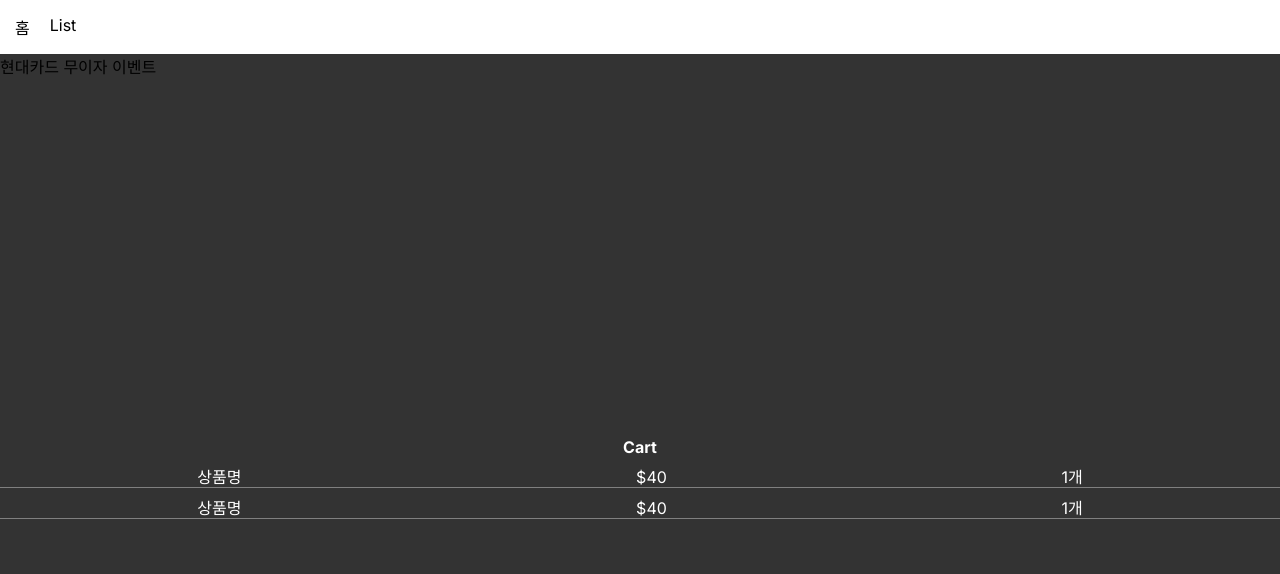
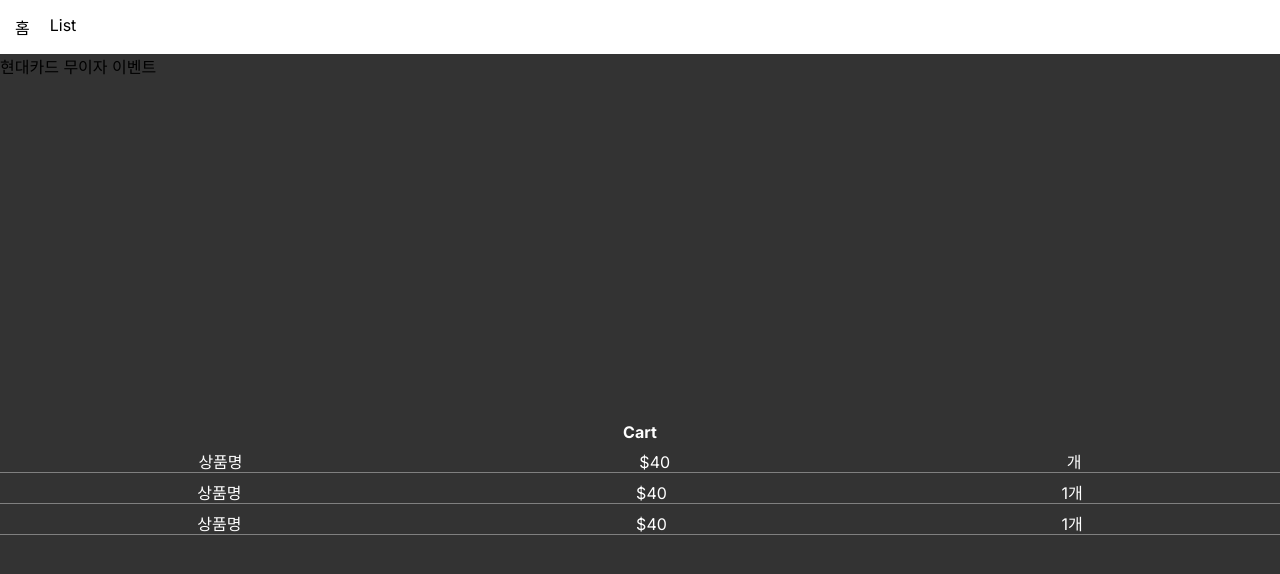
Before and after one commit to hey-ri/coop-fresh, a Next.js app: page /cart in a window 1280 px wide. Shown: the top 574 px of the page. Built offline with nearby package versions, Linux system fonts and the light colour scheme.

Commit message:
feature of client component , server component and import export syntax

```diff
--- /dev/null
+++ b/app/cart/data.jsx
@@ -0,0 +1,6 @@
+// export default age;
+export { age, name };
+let age = 20;
+let name = 20;
+/* 여러개를 내보내고 싶을 떈 export {} 꺼내쓸때는 import {꺼내기1, 꺼내기2}
+한개만 내보내도 될땐 export defatul 내보낼이름 */
--- a/app/cart/page.js
+++ b/app/cart/page.js
@@ -1,3 +1,15 @@
+// 'use client';
+/* 윗줄을 맨 위에 선언해주면 클라이언트 컴포넌트가 됨
+클라잉언트 컴포넌트는 자바스크립트 기능 쓸 수 있음
+속도가 느림 (1. 자바스크립트 많이 필요 2. hydration 필요 *hydration이란? html 유저에게 보낸 후에 자바스크립트로 html 다시 읽고 분석))
+*/
+
+/* html 상에 자바스크립트 기능 못씀 , usestate useEffect
+사용 불가 속도가 빠름 */
+
+/* 큰 페이지는 서버 컴포넌트로 작은 기능들은 클라이언트 컴포넌트로 사용하면 좋다. */
+import age from './data';
+
 export default function Cart() {
   return (
     <div className="wrap">
@@ -5,13 +17,20 @@ export default function Cart() {
       <div className="cart-item">
         <p>상품명</p>
         <p>$40</p>
-        <p>1개</p>
+        <p>{age}개</p>
       </div>
-      <div className="cart-item">
-        <p>상품명</p>
-        <p>$40</p>
-        <p>1개</p>
-      </div>
+      <CartItem />
+      <CartItem />
     </div>
   );
 }
+
+function CartItem() {
+  return (
+    <div className="cart-item">
+      <p>상품명</p>
+      <p>$40</p>
+      <p>1개</p>
+    </div>
+  );
+}
```
